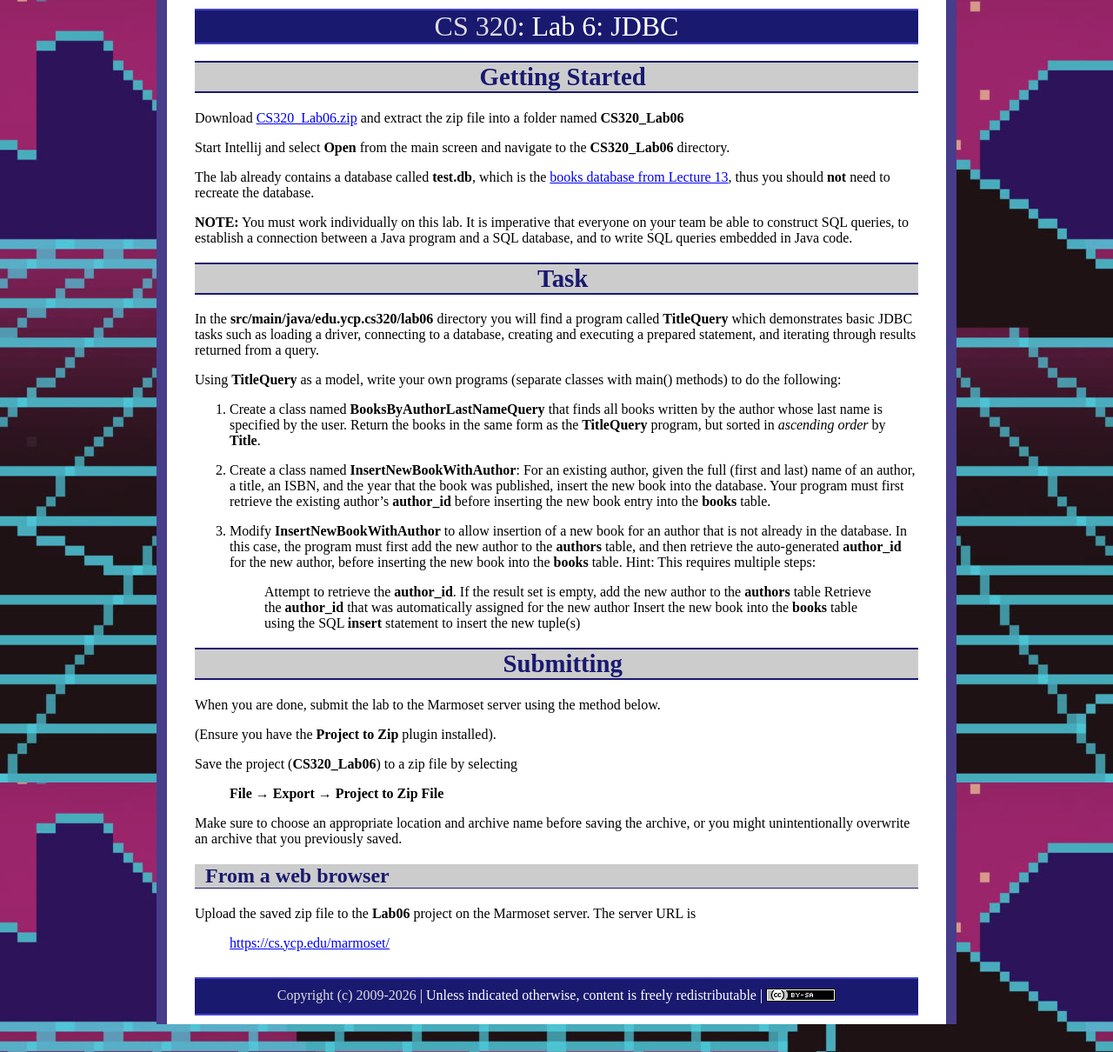
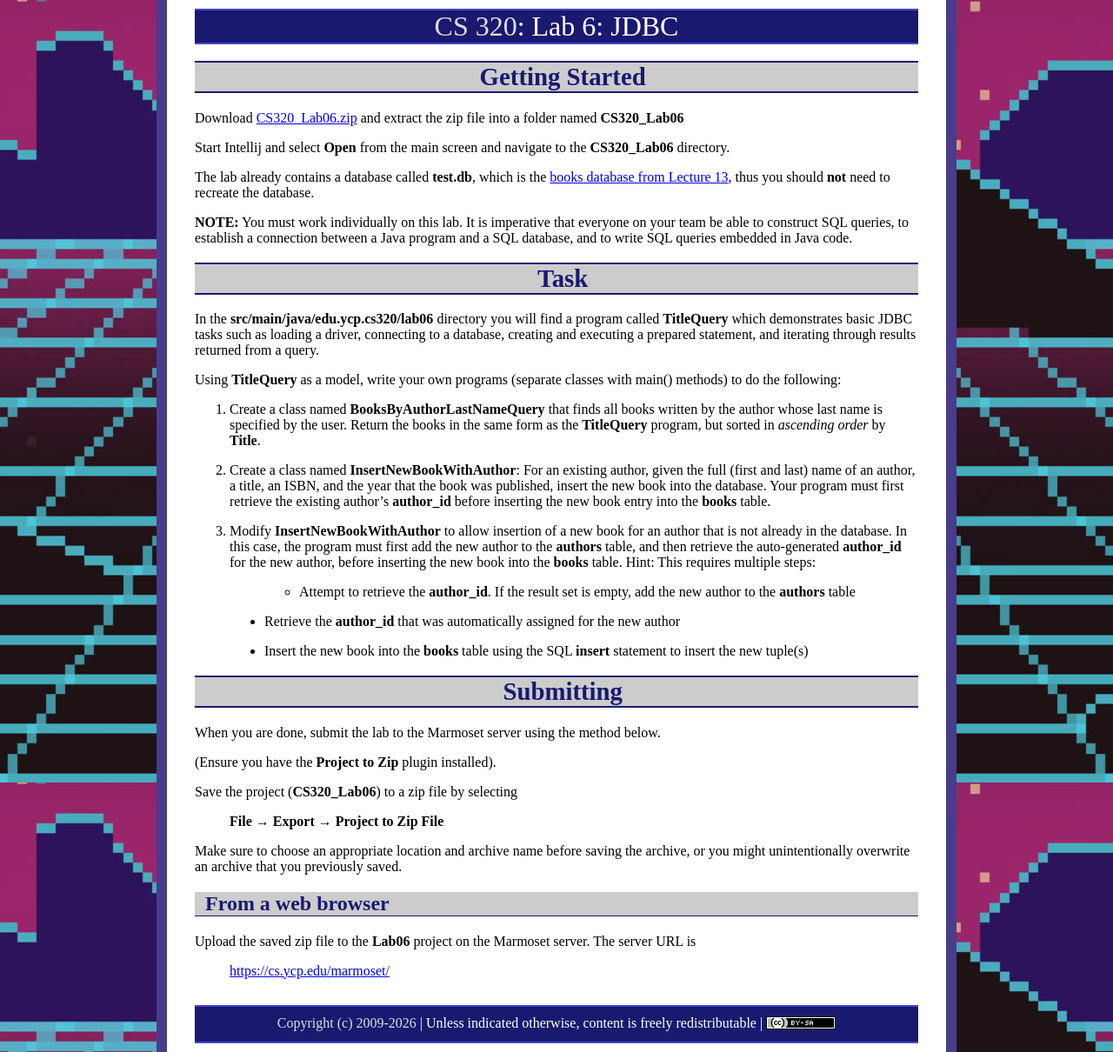
Before and after one commit to ycpcs/cs320-spring2026, a Jekyll site: the page built from labs/lab06.md, in a window 1280 px wide. Shown: the whole page at 87% size. Built offline with Jekyll 4.4.1, drawn with Linux system fonts in a browser that asks for light colours.

Commit message:
add lab07
add lab07

```diff
--- a/labs/lab06.md
+++ b/labs/lab06.md
@@ -26,9 +26,11 @@ Using **TitleQuery** as a model, write your own programs (separate classes with
 2. Create a class named **InsertNewBookWithAuthor**: For an existing author, given the full (first and last) name of an author, a title, an ISBN, and the year that the book was published, insert the new book into the database.  Your program must first retrieve the existing author's **author\_id** before inserting the new book entry into the **books** table.
 
 3. Modify **InsertNewBookWithAuthor** to allow insertion of a new book for an author that is not already in the database.  In this case, the program must first add the new author to the **authors** table, and then retrieve the auto-generated **author\_id** for the new author, before inserting the new book into the **books** table.  Hint: This requires multiple steps:
->   Attempt to retrieve the **author\_id**. If the result set is empty, add the new author to the **authors** table
->   Retrieve the **author\_id** that was automatically assigned for the new author
->   Insert the new book into the **books** table using the SQL **insert** statement to insert the new tuple(s)
+>   * Attempt to retrieve the **author\_id**. If the result set is empty, add the new author to the **authors** table
+
+>   * Retrieve the **author\_id** that was automatically assigned for the new author
+
+>   * Insert the new book into the **books** table using the SQL **insert** statement to insert the new tuple(s)
 
 Submitting
 ==========
```
Also changed, not shown: labs/lab07.md (added, +71 -0 lines), 1 other file.
